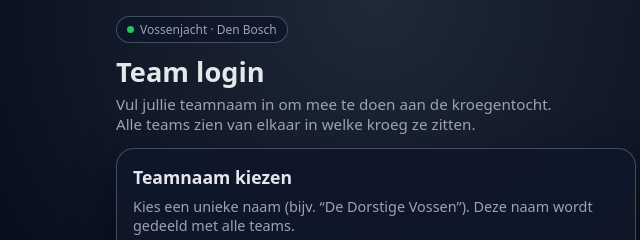
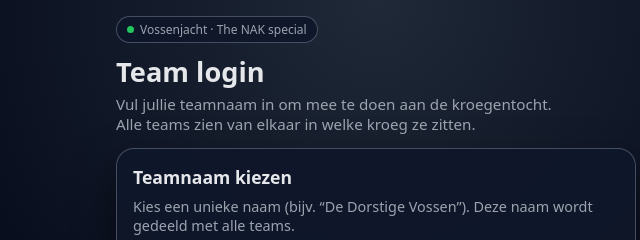
Before and after one commit to jerellj/VossenjachtNAK, a plain HTML site: page index.html in a window 1280 px wide. Shown: the top 240 px of the page, 264-904 px from the left. Drawn offline with Linux system fonts and the light colour scheme; no server answers.

Commit message:
Titel aangepast

```diff
--- a/index.html
+++ b/index.html
@@ -350,7 +350,7 @@
     <section id="startScreen">
       <div class="pill">
         <span class="pill-dot"></span>
-        Vossenjacht · Den Bosch
+        Vossenjacht · The NAK special
       </div>
       <div class="title">Team login</div>
       <p class="subtitle">
```
